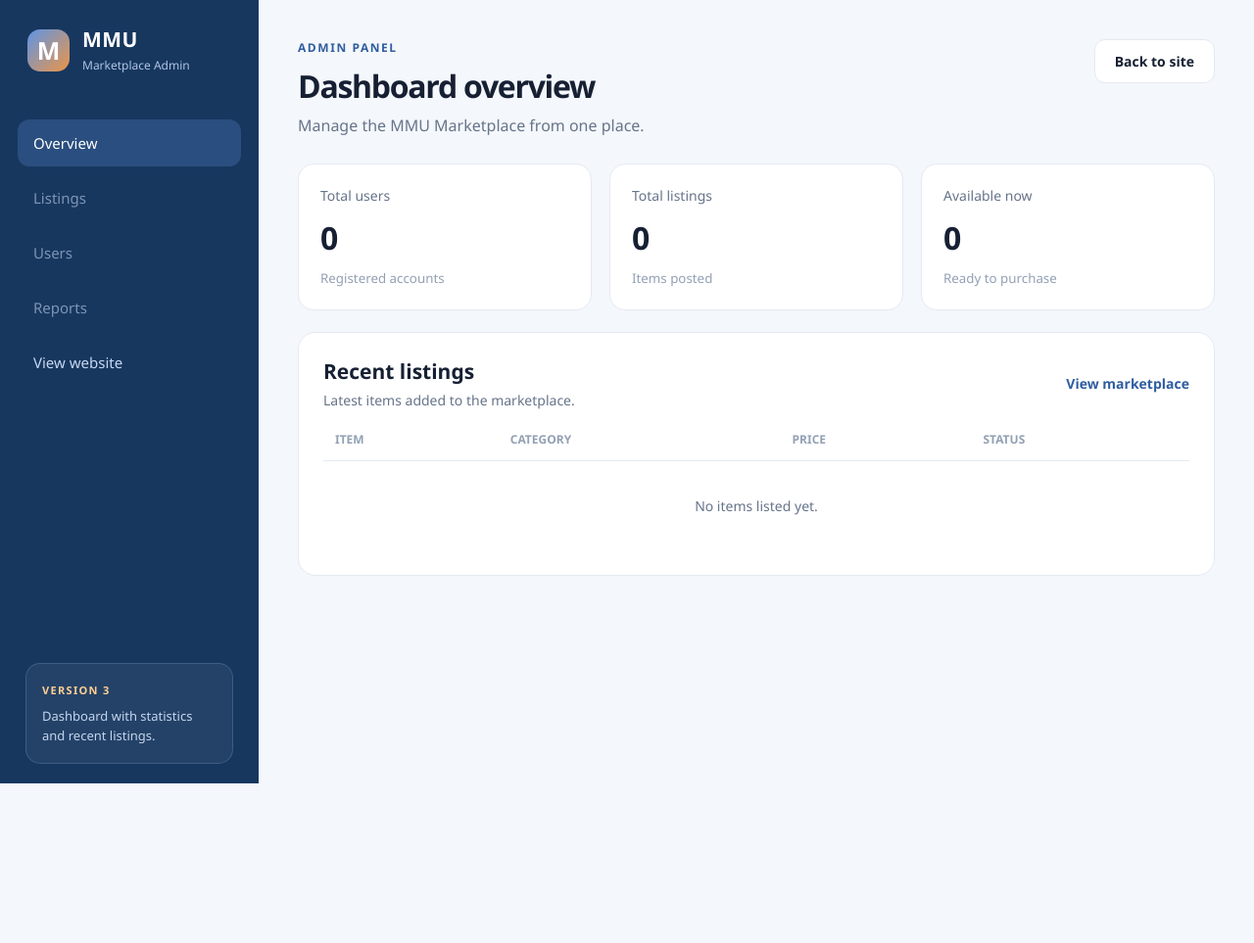
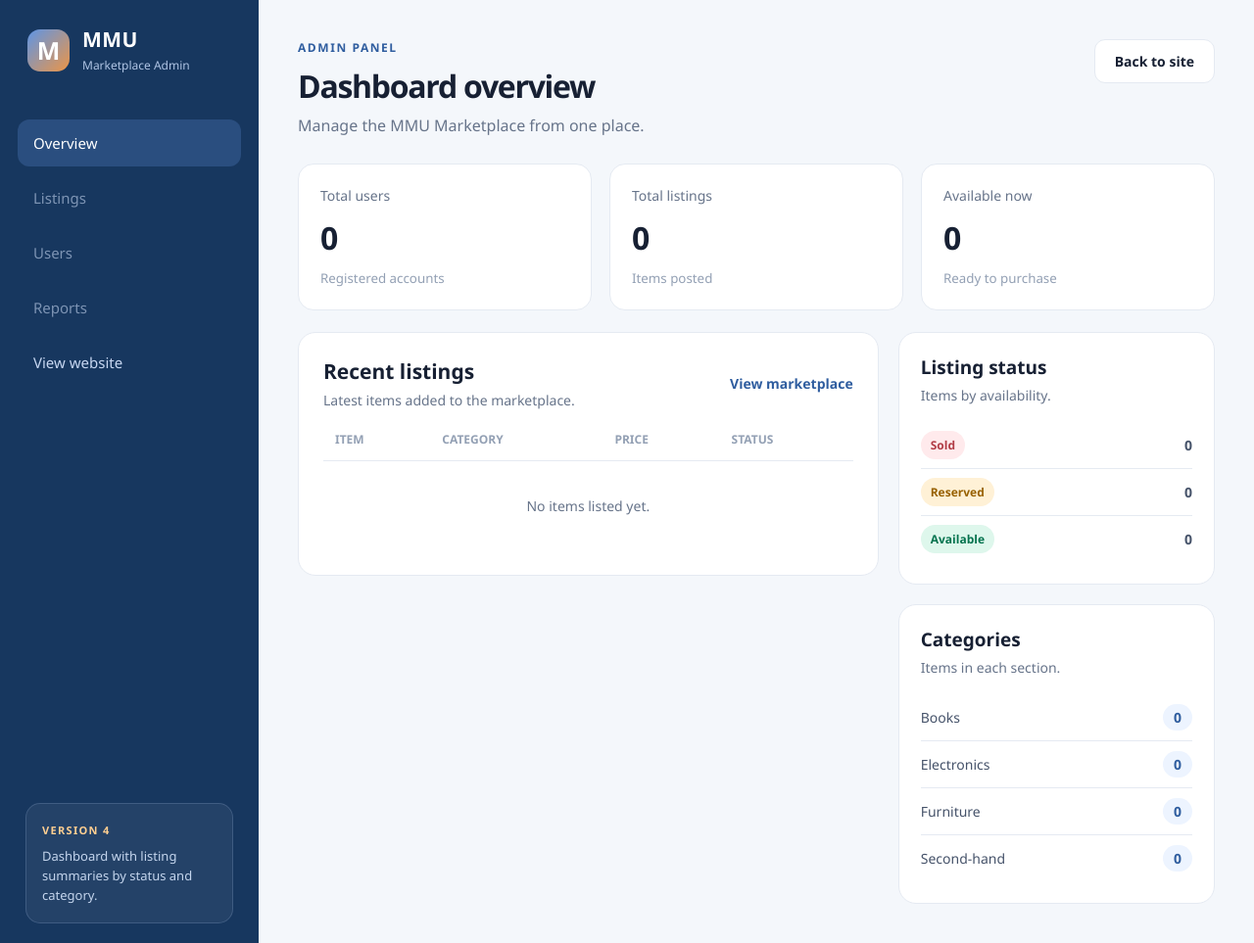
Before and after one commit to S1ngggg/GitExercise-G062-, a Flask app: page /admin in a window 1280 px wide. Shown: the whole page at 98% size. Before the commit the page ends 800 px from the top, so only its background shows below. Run offline with Flask 3, Linux system fonts and the light colour scheme; data comes from the database, SQL or seed files in the repository; data that the repository does not hold is empty.

Commit message:
Add listing  status and categoies list

```diff
--- a/app.py
+++ b/app.py
@@ -381,6 +381,24 @@ def admin_dashboard():
     """)
     recent_items = cursor.fetchall()
 
+    cursor.execute("""
+        SELECT status.condition, COUNT(item.id)
+        FROM status
+        LEFT JOIN item ON item.status_id = status.id
+        GROUP BY status.id, status.condition
+        ORDER BY status.id
+    """)
+    status_summary = cursor.fetchall()
+
+    cursor.execute("""
+        SELECT category.name, COUNT(item.id)
+        FROM category
+        LEFT JOIN item ON item.category_id = category.id
+        GROUP BY category.id, category.name
+        ORDER BY COUNT(item.id) DESC, category.name ASC
+    """)
+    category_summary = cursor.fetchall()
+
     connect.close()
 
     stats = {
@@ -389,7 +407,11 @@ def admin_dashboard():
         "available_listings": available_listings
     }
 
-    return render_template("admin.html", stats=stats, recent_items=recent_items)
+    return render_template("admin.html",
+                           stats=stats,
+                           recent_items=recent_items,
+                           status_summary=status_summary,
+                           category_summary=category_summary)
 
 
 @app.route("/marketplace", methods=['GET'])
--- a/static/css/admin.css
+++ b/static/css/admin.css
@@ -192,6 +192,13 @@
     color: #93a0b4;
 }
 
+.dashboard-columns {
+    display: grid;
+    grid-template-columns: minmax(480px, 1.65fr) minmax(250px, .9fr);
+    gap: 20px;
+    align-items: start;
+}
+
 .listings-panel {
     padding: 25px;
     border: 1px solid var(--line);
@@ -286,6 +293,63 @@
     text-align: center;
 }
 
+.summary-panels {
+    display: grid;
+    gap: 20px;
+}
+
+.summary-panel {
+    padding: 22px;
+    border: 1px solid var(--line);
+    border-radius: 18px;
+    background: var(--white);
+}
+
+.panel-heading.small {
+    margin-bottom: 17px;
+}
+
+.panel-heading.small h2 {
+    font-size: 19px;
+}
+
+.summary-list,
+.category-list {
+    display: grid;
+    gap: 0;
+}
+
+.summary-list div,
+.category-list div {
+    min-height: 48px;
+    border-top: 1px solid var(--line);
+    display: flex;
+    justify-content: space-between;
+    align-items: center;
+    color: #46536a;
+    font-size: 14px;
+}
+
+.summary-list div:first-child,
+.category-list div:first-child {
+    border-top: 0;
+}
+
+.category-list strong {
+    min-width: 30px;
+    padding: 4px 9px;
+    border-radius: 18px;
+    color: var(--blue);
+    background: #edf4ff;
+    text-align: center;
+}
+
+@media (max-width: 1050px) {
+    .dashboard-columns {
+        grid-template-columns: 1fr;
+    }
+}
+
 @media (max-width: 760px) {
     .admin-layout {
         display: block;
--- a/templates/admin.html
+++ b/templates/admin.html
@@ -26,8 +26,8 @@
             </nav>
 
             <section class="preview-note">
-                <p class="preview-label">Version 3</p>
-                <p>Dashboard with statistics and recent listings.</p>
+                <p class="preview-label">Version 4</p>
+                <p>Dashboard with listing summaries by status and category.</p>
             </section>
         </aside>
 
@@ -59,6 +59,7 @@
                 </article>
             </section>
 
+            <div class="dashboard-columns">
                 <section class="listings-panel">
                     <div class="panel-heading">
                         <div>
@@ -98,6 +99,43 @@
                         </table>
                     </div>
                 </section>
+
+                <div class="summary-panels">
+                    <section class="summary-panel">
+                        <div class="panel-heading small">
+                            <div>
+                                <h2>Listing status</h2>
+                                <p>Items by availability.</p>
+                            </div>
+                        </div>
+                        <div class="summary-list">
+                            {% for status, count in status_summary %}
+                            <div>
+                                <span class="status status-{{ status | lower }}">{{ status }}</span>
+                                <strong>{{ count }}</strong>
+                            </div>
+                            {% endfor %}
+                        </div>
+                    </section>
+
+                    <section class="summary-panel">
+                        <div class="panel-heading small">
+                            <div>
+                                <h2>Categories</h2>
+                                <p>Items in each section.</p>
+                            </div>
+                        </div>
+                        <div class="category-list">
+                            {% for category, count in category_summary %}
+                            <div>
+                                <span>{{ category }}</span>
+                                <strong>{{ count }}</strong>
+                            </div>
+                            {% endfor %}
+                        </div>
+                    </section>
+                </div>
+            </div>
         </main>
     </div>
 </body>
```
Lines whose indentation alone changed are shown as unchanged.
